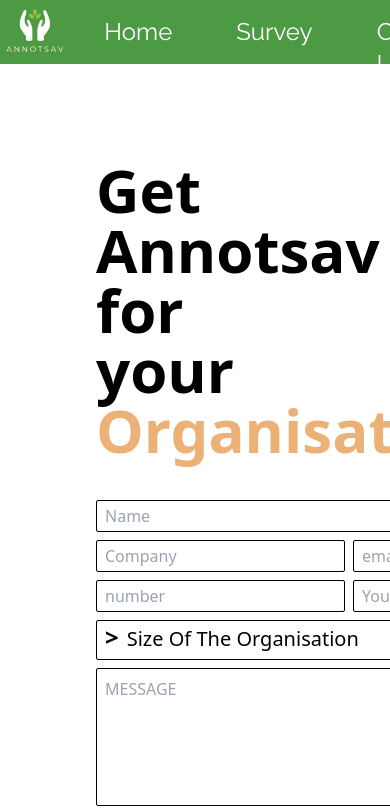
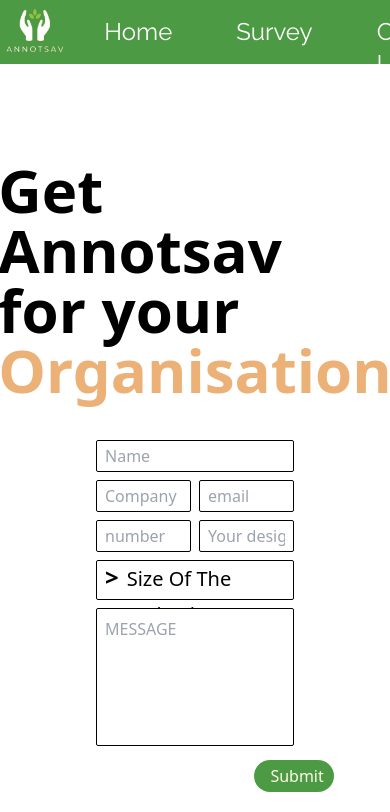
Before and after one commit to info-arnav/annotsav-website, a React (Vite) app: page /organisation in a window 390 px wide. Shown: the top 812 px of the page. Built offline with nearby package versions, Linux system fonts and the light colour scheme.

Commit message:
fix:removed centering of button on mobile

```diff
--- a/src/components/OrganisationForm.jsx
+++ b/src/components/OrganisationForm.jsx
@@ -16,14 +16,14 @@
   return (
     <>
       <div className="">
-        <section className="flex justify-between flex-col lg:flex-row space-y-10 lg:space-y-0 m-24">
+        <section className="flex items-center lg:justify-between flex-col lg:flex-row space-y-10 lg:space-y-0 m-24">
           {/* tag line part */}
           <div className="text-6xl font-bold">
             <p>Get Annotsav</p> <p>for your</p>{" "}
             <p className="  text-secondaryColor-4">Organisation</p>
           </div>
           {/* form input area  */}
-          <form className="flex flex-col items-center lg:items-stretch w-max">
+          <form className="">
             <input
               type="text"
               id="name"
@@ -104,7 +104,7 @@
               cols="33"
               placeholder="MESSAGE"
               className="p-2 border-[.1em] rounded-sm border-black focus:outline-none w-full  resize-none mt-2"></textarea>
-            <motion.button className="bg-primaryColor-5 text-yellow-50  rounded-full w-20 h-8 text-[16px] px-4 relative right-0 lg:-right-[80%]   mt-2"
+            <motion.button className="bg-primaryColor-5 text-yellow-50  rounded-full w-20 h-8 text-[16px] px-4 relative -right-[80%]   mt-2"
               variants={btnVariant}
               whileHover={"hover"}
               whileTap={"tap"}
```
